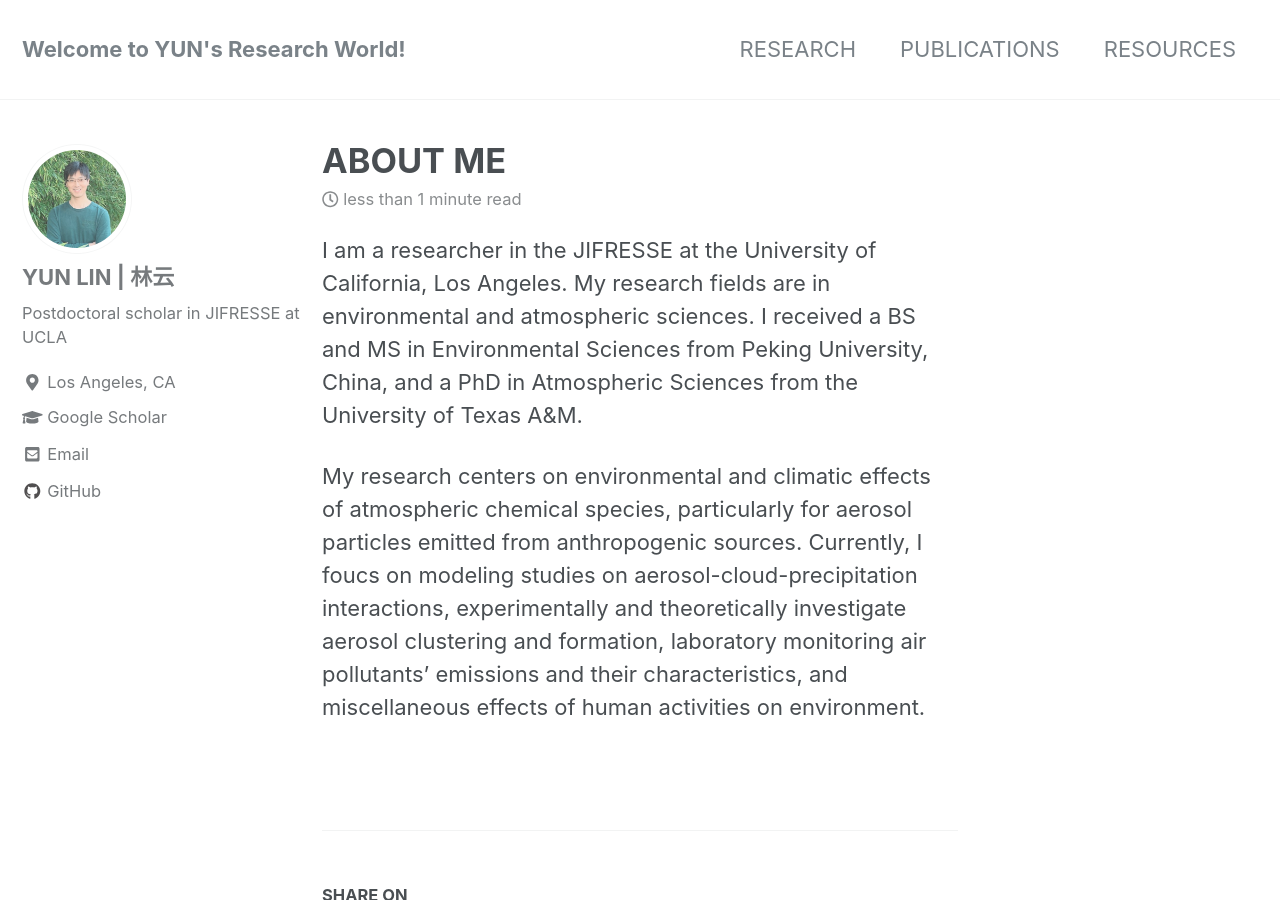
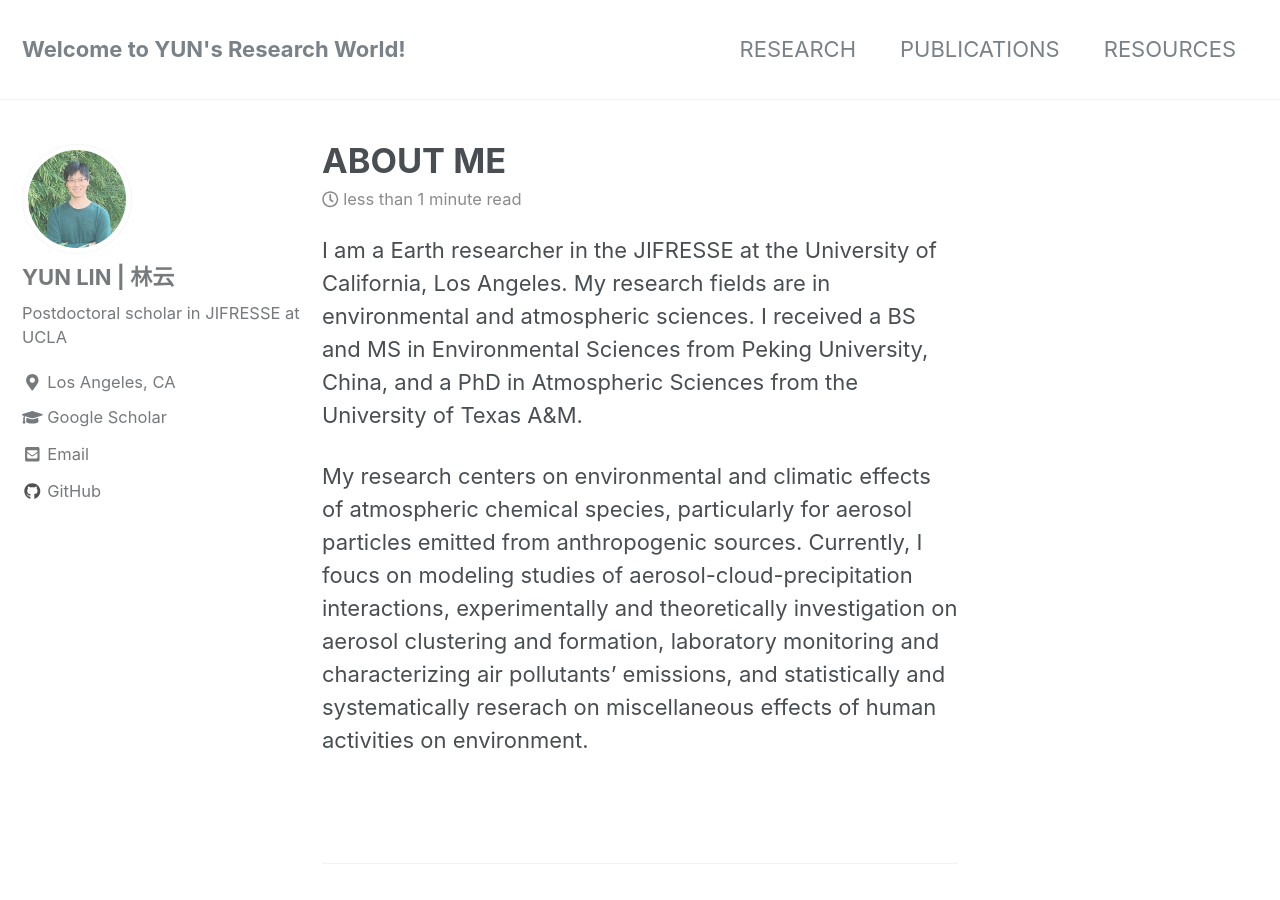
Before and after one commit to nolanylin/nolanylin.github.io, a Jekyll site: the page built from _pages/about.md, in a window 1280 px wide and 900 px high. Built offline with Jekyll 4.4.1, drawn with Linux system fonts in a browser that asks for light colours; nearby versions of some CDN libraries.

Commit message:
Update about.md

```diff
--- a/_pages/about.md
+++ b/_pages/about.md
@@ -8,6 +8,6 @@ redirect_from:
   - /about.html
 ---
 
-I am a researcher in the JIFRESSE at the University of California, Los Angeles. My research fields are in environmental and atmospheric sciences. I received a BS and MS in Environmental Sciences from Peking University, China, and a PhD in Atmospheric Sciences from the University of Texas A&M.
+I am a Earth researcher in the JIFRESSE at the University of California, Los Angeles. My research fields are in environmental and atmospheric sciences. I received a BS and MS in Environmental Sciences from Peking University, China, and a PhD in Atmospheric Sciences from the University of Texas A&M.
 
-My research centers on environmental and climatic effects of atmospheric chemical species, particularly for aerosol particles emitted from anthropogenic sources. Currently, I foucs on modeling studies on aerosol-cloud-precipitation interactions, experimentally and theoretically investigate aerosol clustering and formation, laboratory monitoring air pollutants' emissions and their characteristics, and miscellaneous effects of human activities on environment.
+My research centers on environmental and climatic effects of atmospheric chemical species, particularly for aerosol particles emitted from anthropogenic sources. Currently, I foucs on modeling studies of aerosol-cloud-precipitation interactions, experimentally and theoretically investigation on aerosol clustering and formation, laboratory monitoring and characterizing air pollutants' emissions, and statistically and systematically reserach on miscellaneous effects of human activities on environment.
```
